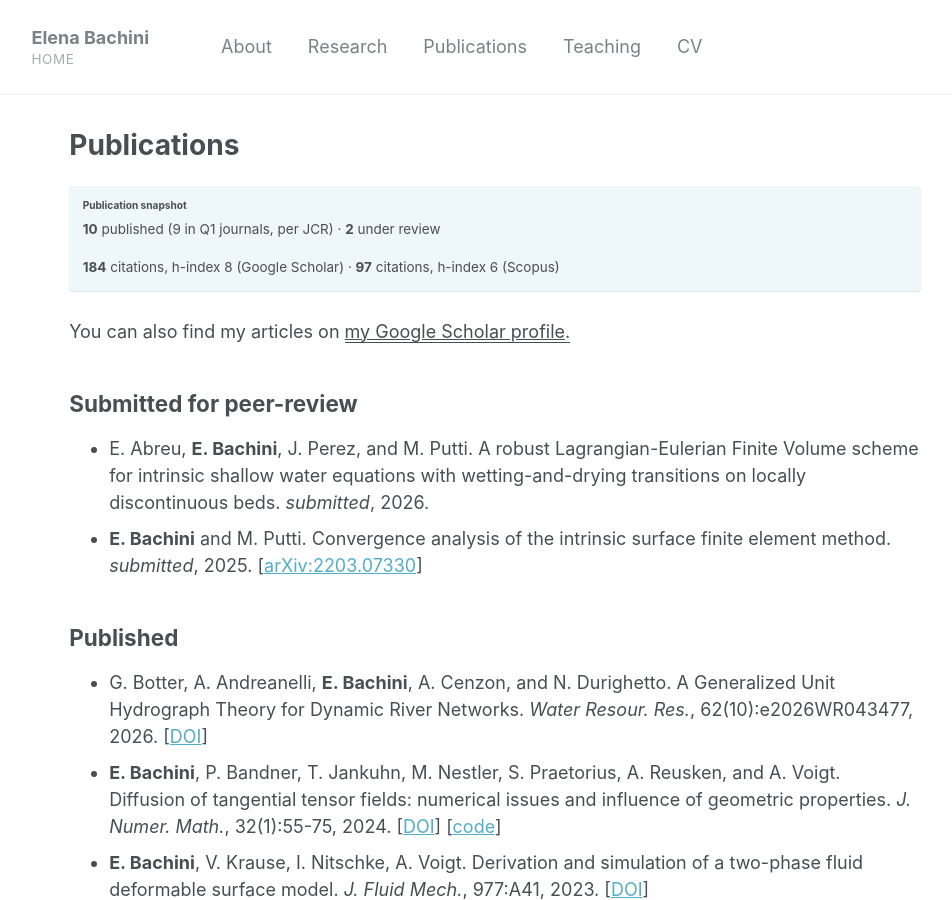
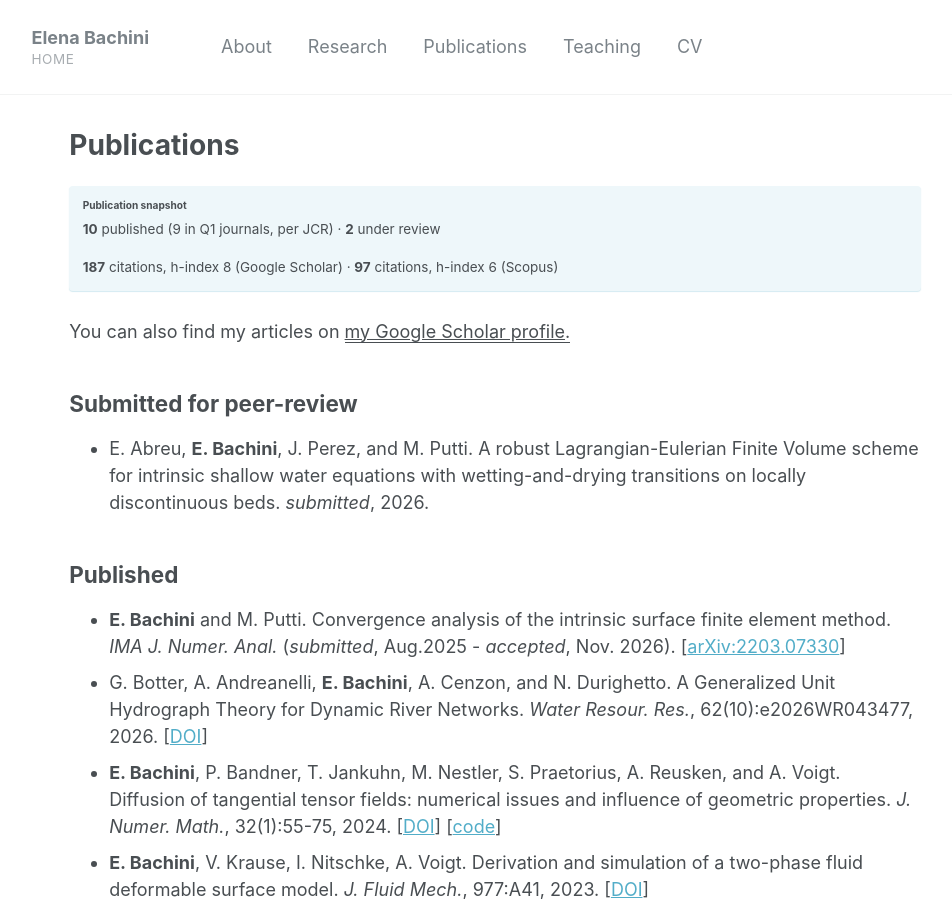
Before and after one commit to elenabachini/elenabachini.github.io, a Jekyll site: the page built from _pages/publications.md, in a window 1280 px wide and 900 px high. Shown: the whole window, without its empty margins (164-1116 px from the left). Built offline with Jekyll 4.4.1, drawn with Linux system fonts in a browser that asks for light colours.

Commit message:
update publications

```diff
--- a/_pages/publications.md
+++ b/_pages/publications.md
@@ -10,7 +10,7 @@ permalink: /publications/
 <div class="notice--info">
 <h4>Publication snapshot</h4>
 <p><b>10</b> published (9 in Q1 journals, per JCR) &middot; <b>2</b> under review</p>
-<p><b>184</b> citations, h-index 8 (Google Scholar) &middot; <b>97</b> citations, h-index 6 (Scopus)</p>
+<p><b>187</b> citations, h-index 8 (Google Scholar) &middot; <b>97</b> citations, h-index 6 (Scopus)</p>
 </div>
 
 {% if author.googlescholar %}
@@ -52,9 +52,6 @@ E. Abreu, <b>E. Bachini</b>, J. Perez, and M. Putti. A robust Lagrangian-Euleria
     shallow water equations with wetting-and-drying transitions on
     locally discontinuous beds.  <em>submitted</em>, 2026.
 </li>
-<li id="bachini2025convergence">
-<b>E. Bachini</b> and M. Putti. Convergence analysis of the intrinsic surface finite element method. <em>submitted</em>, 2025. [<a href="https://arxiv.org/abs/2203.07330" target="_blank">arXiv:2203.07330</a>]
-</li>
 </ul>
 
 
@@ -62,6 +59,9 @@ E. Abreu, <b>E. Bachini</b>, J. Perez, and M. Putti. A robust Lagrangian-Euleria
 
 ## Published
 <ul>
+<li id="bachini2025convergence">
+<b>E. Bachini</b> and M. Putti. Convergence analysis of the intrinsic surface finite element method. <em>IMA J. Numer. Anal.</em> (<em>submitted</em>, Aug.2025 - <em>accepted</em>, Nov. 2026). [<a href="https://arxiv.org/abs/2203.07330" target="_blank">arXiv:2203.07330</a>]
+</li>
 <li id="botter2026">
 G. Botter, A. Andreanelli, <b>E. Bachini</b>, A. Cenzon, and N. Durighetto. A Generalized Unit Hydrograph Theory for Dynamic River Networks. <em>Water Resour. Res.</em>, 62(10):e2026WR043477, 2026.  [<a href="https://doi.org/10.1029/2026WR043477" target="_blank">DOI</a>]
 </li>
```
